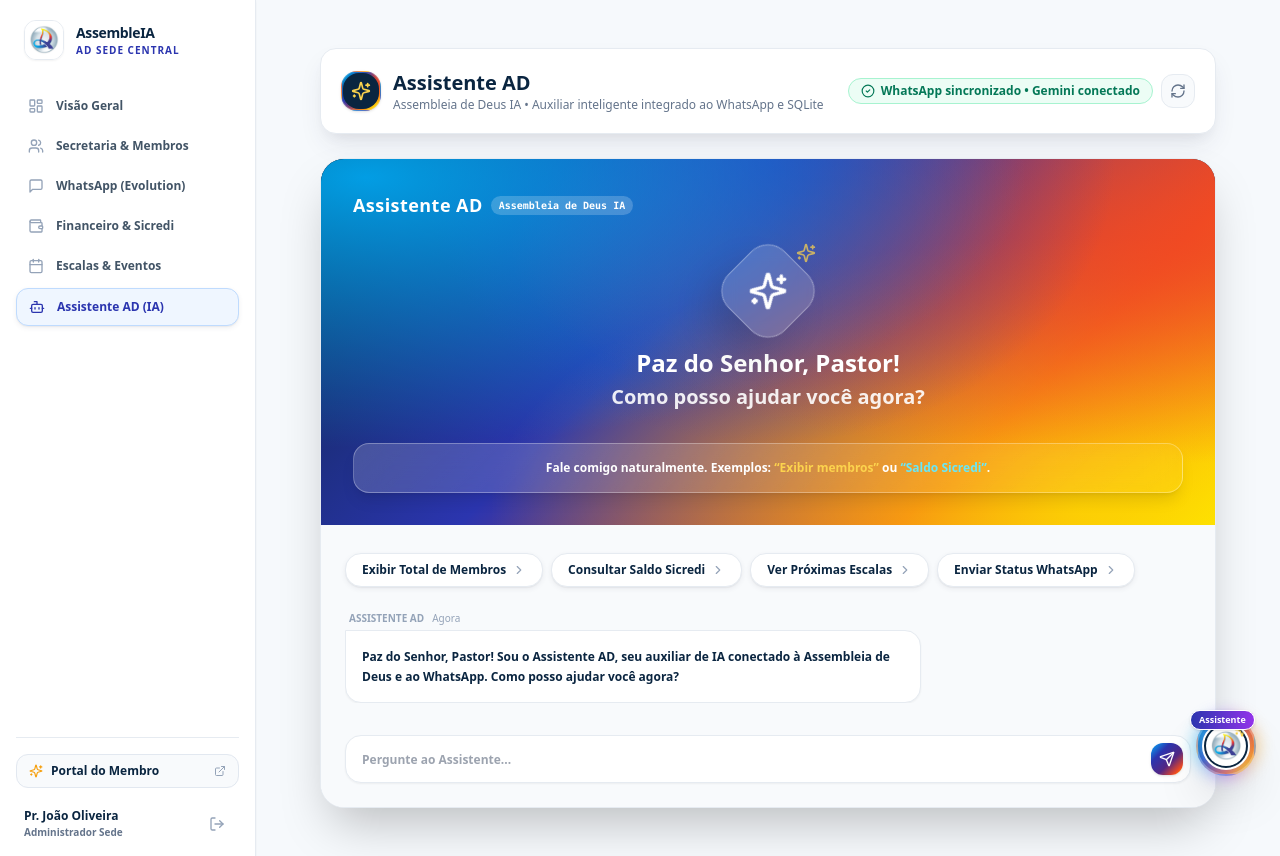
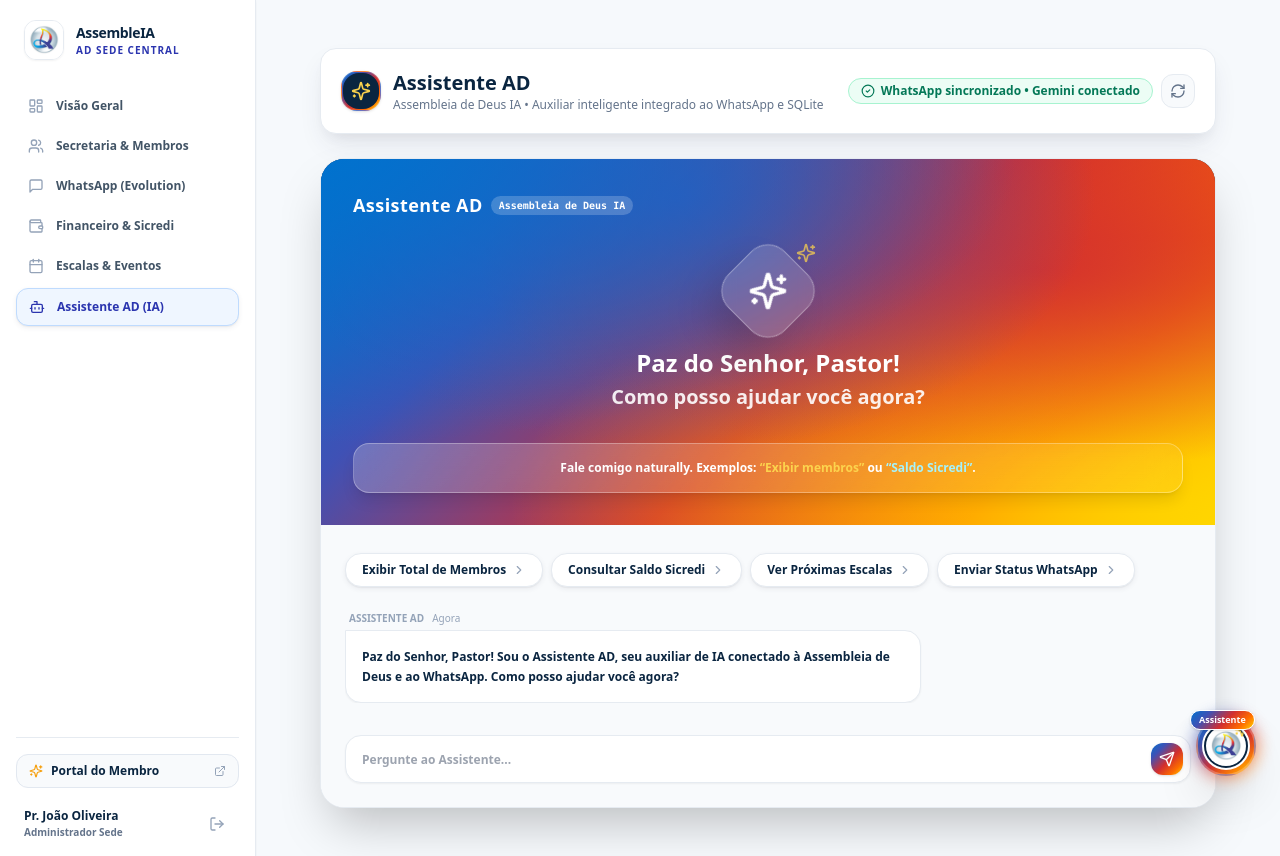
Before and after one commit to jleotty/Projeto-AssembleIA, a Next.js app in the folder apps/web/: page /dashboard/agente-mestre in a window 1280 px wide. Built offline with nearby package versions, Linux system fonts and the light colour scheme.

Commit message:
style: atualizadas as cores do Assistente AD com os tons exatos da logo da chama (Azul Celeste, Vermelho, Laranja e Amarelo)

```diff
--- a/apps/web/app/dashboard/agente-mestre/page.tsx
+++ b/apps/web/app/dashboard/agente-mestre/page.tsx
@@ -90,7 +90,7 @@ export default function AssistenteADPage() {
       {/* HEADER DE STATUS DO ASSISTENTE AD */}
       <div className="bg-white rounded-2xl p-5 border border-[#E6EBF1] shadow-stripe flex flex-col sm:flex-row sm:items-center justify-between gap-4">
         <div className="flex items-center gap-3">
-          <div className="w-10 h-10 rounded-2xl bg-mesh-3d p-[1px] shadow border border-white/20">
+          <div className="w-10 h-10 rounded-2xl bg-flame-logo p-[1px] shadow border border-white/20">
             <div className="w-full h-full bg-[#0A2540] rounded-2xl flex items-center justify-center text-white">
               <Sparkles className="w-5 h-5 text-amber-300" />
             </div>
@@ -123,9 +123,9 @@ export default function AssistenteADPage() {
         </div>
       </div>
 
-      {/* CARD CENTRAL DO ASSISTENTE AD COM TEXTURA 3D MESH GRADIENT FIEL AO PRINT */}
+      {/* CARD CENTRAL DO ASSISTENTE AD COM GRADIENTE DA LOGO DA CHAMA */}
       <div className="bg-white rounded-3xl border border-[#E6EBF1] shadow-2xl overflow-hidden">
-        <div className="bg-mesh-3d text-white p-8 space-y-6 relative overflow-hidden">
+        <div className="bg-mesh-logo text-white p-8 space-y-6 relative overflow-hidden">
           <div className="flex items-center justify-between relative z-10">
             <div className="flex items-center gap-2">
               <h2 className="text-lg font-extrabold tracking-wide">Assistente AD</h2>
@@ -148,7 +148,7 @@ export default function AssistenteADPage() {
           </div>
 
           <div className="mesh-3d-overlay text-white p-4 rounded-2xl border border-white/30 shadow-lg text-xs font-semibold text-center relative z-10">
-            Fale comigo naturalmente. Exemplos: <span className="font-extrabold text-amber-300">“Exibir membros”</span> ou <span className="font-extrabold text-cyan-300">“Saldo Sicredi”</span>.
+            Fale comigo naturally. Exemplos: <span className="font-extrabold text-amber-300">“Exibir membros”</span> ou <span className="font-extrabold text-cyan-200">“Saldo Sicredi”</span>.
           </div>
         </div>
 
@@ -205,7 +205,7 @@ export default function AssistenteADPage() {
                 <button
                   type="submit"
                   disabled={loading || !prompt.trim()}
-                  className="w-8 h-8 rounded-xl bg-flame-gradient text-white flex items-center justify-center shadow hover:scale-105 transition-transform cursor-pointer"
+                  className="w-8 h-8 rounded-xl bg-flame-logo text-white flex items-center justify-center shadow hover:scale-105 transition-transform cursor-pointer"
                 >
                   <Send className="w-4 h-4" />
                 </button>
--- a/apps/web/app/globals.css
+++ b/apps/web/app/globals.css
@@ -22,29 +22,27 @@
 }
 
 .flame-text {
-  background: linear-gradient(135deg, #00B2FE 0%, #2B35AF 35%, #F04A23 75%, #FEE100 100%);
+  background: linear-gradient(135deg, #0072CE 0%, #3F51B5 25%, #D32F2F 55%, #FF6D00 80%, #FFD600 100%);
   -webkit-background-clip: text;
   -webkit-text-fill-color: transparent;
 }
 
-.flame-badge {
-  background: linear-gradient(135deg, rgba(0,178,254,0.1), rgba(43,53,175,0.1));
-  border: 1px solid rgba(0,178,254,0.2);
-  color: #2B35AF;
+/* GRADIENTE EXATO DA LOGO DA CHAMA (AZUL CELESTE -> AZUL ESCURO -> VERMELHO -> LARANJA CHAMA -> AMARELO DOURADO) */
+.bg-flame-logo {
+  background: linear-gradient(135deg, #0072CE 0%, #3F51B5 25%, #D32F2F 55%, #FF6D00 80%, #FFD600 100%);
 }
 
-/* TEXTURA 3D MESH GRADIENT EM PORTUGUÊS (AZUL, ROXO, CHAMA LARANJA E AMARELO DA ASSEMBLEIA) */
-.bg-mesh-3d {
-  background-color: #0A2540;
+.bg-mesh-logo {
+  background-color: #0F172A;
   background-image:
-    radial-gradient(at 5% 5%, rgba(0, 178, 254, 0.85) 0px, transparent 55%),
-    radial-gradient(at 50% 0%, rgba(43, 53, 175, 0.9) 0px, transparent 55%),
-    radial-gradient(at 95% 25%, rgba(240, 74, 35, 0.85) 0px, transparent 55%),
-    radial-gradient(at 85% 95%, rgba(254, 225, 0, 0.75) 0px, transparent 55%),
-    linear-gradient(135deg, #0A2540 0%, #2B35AF 40%, #F04A23 75%, #FEE100 100%);
+    radial-gradient(at 0% 0%, rgba(0, 114, 206, 0.95) 0px, transparent 55%),
+    radial-gradient(at 40% 10%, rgba(63, 81, 181, 0.95) 0px, transparent 55%),
+    radial-gradient(at 80% 30%, rgba(211, 47, 47, 0.9) 0px, transparent 55%),
+    radial-gradient(at 95% 95%, rgba(255, 214, 0, 0.85) 0px, transparent 55%),
+    linear-gradient(135deg, #0072CE 0%, #3F51B5 25%, #D32F2F 55%, #FF6D00 80%, #FFD600 100%);
 }
 
 .mesh-3d-overlay {
-  background: linear-gradient(135deg, rgba(255,255,255,0.18) 0%, rgba(255,255,255,0.03) 100%);
+  background: linear-gradient(135deg, rgba(255,255,255,0.22) 0%, rgba(255,255,255,0.05) 100%);
   backdrop-filter: blur(16px);
 }
--- a/apps/web/components/AssistenteADWidget.tsx
+++ b/apps/web/components/AssistenteADWidget.tsx
@@ -91,13 +91,13 @@ export default function AssistenteADWidget() {
 
   return (
     <>
-      {/* CARD FLUTUANTE FIXO NO CANTO DIREITO (ASSISTENTE AD COM TEXTURA 3D E ASSEMBLEIA DE DEUS) */}
+      {/* CARD FLUTUANTE FIXO NO CANTO DIREITO (ASSISTENTE AD COM AS CORES FIÉIS DA LOGO) */}
       {isOpen && (
         <div className={`fixed bottom-24 right-6 z-50 w-96 bg-white rounded-3xl border border-[#E6EBF1] shadow-2xl overflow-hidden flex flex-col transition-all duration-300 ${
           isMinimized ? 'h-16' : 'h-[560px]'
         }`}>
-          {/* CABEÇALHO COM TEXTURA 3D MESH GRADIENT FIEL AO PRINT DO USUÁRIO */}
-          <div className="bg-mesh-3d text-white p-5 space-y-3 relative overflow-hidden flex-shrink-0">
+          {/* CABEÇALHO COM O GRADIENTE FIEL DA LOGO DA CHAMA */}
+          <div className="bg-mesh-logo text-white p-5 space-y-3 relative overflow-hidden flex-shrink-0">
             <div className="flex items-center justify-between relative z-10">
               <div className="flex items-center gap-2.5">
                 <div className="relative">
@@ -145,7 +145,7 @@ export default function AssistenteADWidget() {
                 </div>
 
                 <div className="mesh-3d-overlay text-white p-2.5 rounded-xl border border-white/30 shadow-md text-[11px] font-semibold text-center">
-                  Fale comigo naturalmente. Exemplos: <span className="font-extrabold text-amber-300">“Exibir membros”</span> ou <span className="font-extrabold text-cyan-300">“Saldo Sicredi”</span>.
+                  Fale comigo naturalmente. Exemplos: <span className="font-extrabold text-amber-300">“Exibir membros”</span> ou <span className="font-extrabold text-cyan-200">“Saldo Sicredi”</span>.
                 </div>
               </div>
             )}
@@ -207,7 +207,7 @@ export default function AssistenteADWidget() {
                     <button
                       type="submit"
                       disabled={loading || !prompt.trim()}
-                      className="w-7 h-7 rounded-lg bg-flame-gradient text-white flex items-center justify-center shadow hover:scale-105 transition-transform cursor-pointer"
+                      className="w-7 h-7 rounded-lg bg-flame-logo text-white flex items-center justify-center shadow hover:scale-105 transition-transform cursor-pointer"
                     >
                       <Send className="w-3.5 h-3.5" />
                     </button>
@@ -219,14 +219,14 @@ export default function AssistenteADWidget() {
         </div>
       )}
 
-      {/* BOTÃO FLUTUANTE NO CANTO INFERIOR DIREITO COM TEXTURA 3D E LOGO */}
+      {/* BOTÃO FLUTUANTE NO CANTO INFERIOR DIREITO COM AS CORES DA CHAMA DA LOGO */}
       <div className="fixed bottom-6 right-6 z-50">
         <button
           onClick={() => { setIsOpen(!isOpen); setIsMinimized(false); }}
-          className="relative group p-1 rounded-full bg-mesh-3d shadow-2xl hover:scale-110 transition-transform cursor-pointer flex items-center justify-center border-2 border-white/40"
+          className="relative group p-1 rounded-full bg-mesh-logo shadow-2xl hover:scale-110 transition-transform cursor-pointer flex items-center justify-center border-2 border-white/40"
           title="Abrir Assistente AD"
         >
-          <span className="absolute -inset-1 rounded-full bg-gradient-to-r from-cyan-400 via-purple-500 to-amber-400 opacity-75 blur animate-pulse group-hover:opacity-100 transition duration-500" />
+          <span className="absolute -inset-1 rounded-full bg-flame-logo opacity-75 blur animate-pulse group-hover:opacity-100 transition duration-500" />
 
           <div className="relative w-12 h-12 rounded-full bg-[#0A2540] border-2 border-white flex items-center justify-center p-0.5 overflow-hidden">
             <img
@@ -237,7 +237,7 @@ export default function AssistenteADWidget() {
             <Sparkles className="w-4 h-4 text-amber-300 absolute -top-0.5 -right-0.5 animate-bounce" />
           </div>
 
-          <span className="absolute -top-2 -left-2 bg-gradient-to-r from-brand-blue to-purple-600 text-white text-[9px] font-extrabold px-2 py-0.5 rounded-full border border-white shadow">
+          <span className="absolute -top-2 -left-2 bg-flame-logo text-white text-[9px] font-extrabold px-2 py-0.5 rounded-full border border-white shadow">
             Assistente
           </span>
         </button>
```
